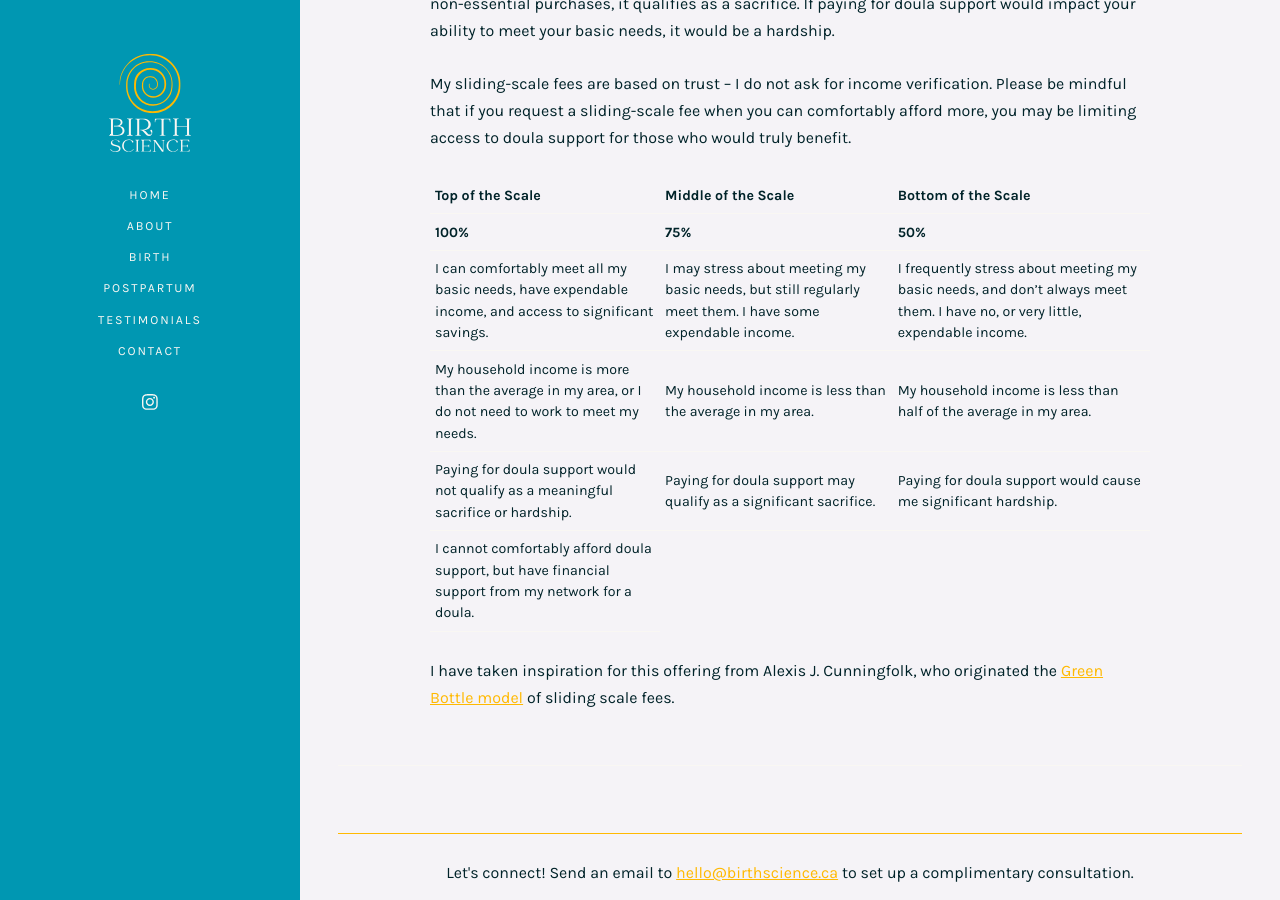
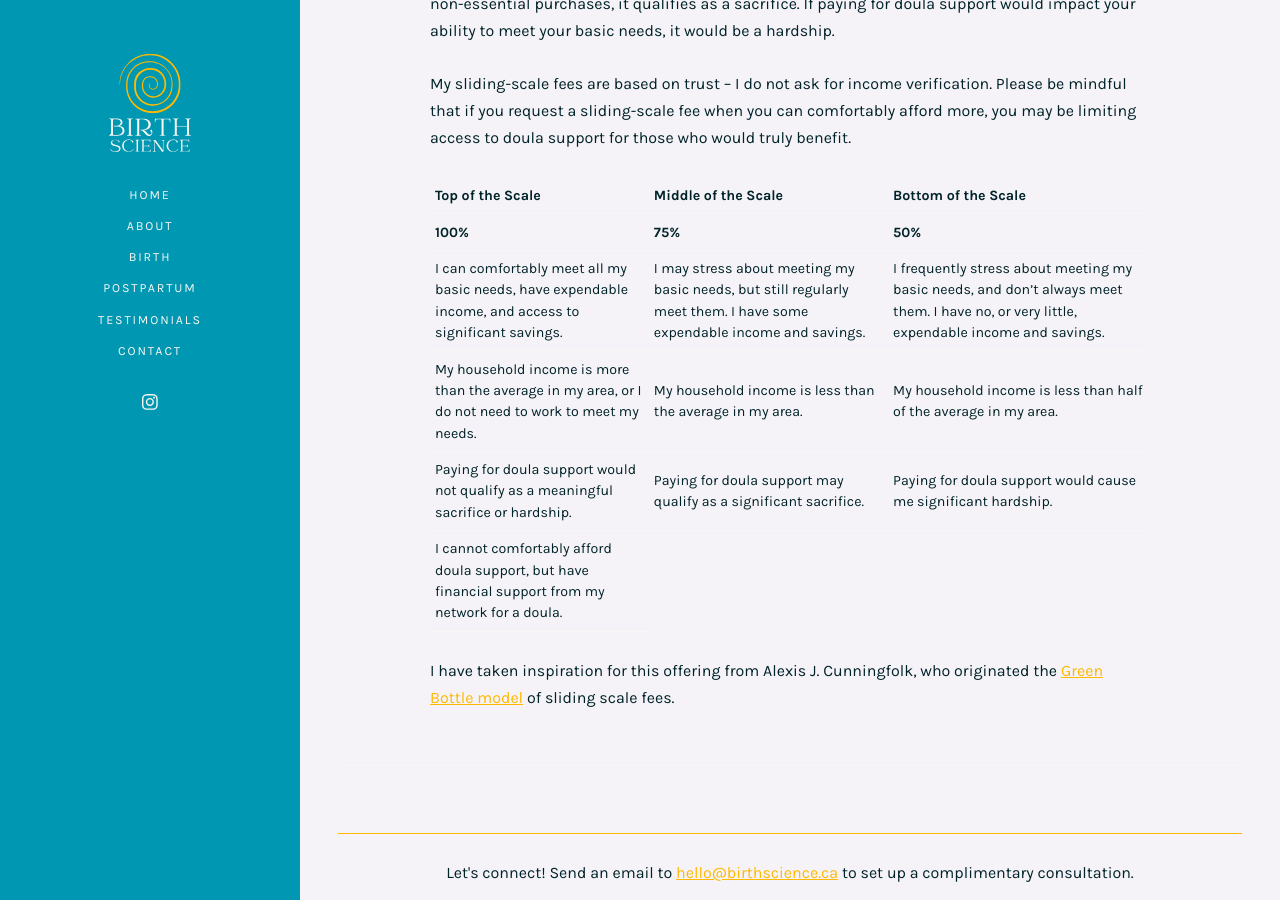
Before and after one commit to mch3rry/mypage, a Jekyll site: the page built from accessibility.md, in a window 1280 px wide and 900 px high, scrolled down 699 px. Built offline with Jekyll 4.4.1, drawn with Linux system fonts in a browser that asks for light colours.

Commit message:
Update accessibility.md

```diff
--- a/accessibility.md
+++ b/accessibility.md
@@ -29,8 +29,8 @@ My sliding-scale fees are based on trust – I do not ask for income verificatio
   </tr>
   <tr>
     <td>I can comfortably meet all my basic needs, have expendable income, and access to significant savings.</td>
-    <td>I may stress about meeting my basic needs, but still regularly meet them. I have some expendable income.</td>
-    <td>I frequently stress about meeting my basic needs, and don’t always meet them. I have no, or very little, expendable income.</td>
+    <td>I may stress about meeting my basic needs, but still regularly meet them. I have some expendable income and savings.</td>
+    <td>I frequently stress about meeting my basic needs, and don’t always meet them. I have no, or very little, expendable income and savings.</td>
   </tr>
   <tr>
     <td>My household income is more than the average in my area, or I do not need to work to meet my needs.</td>
```
